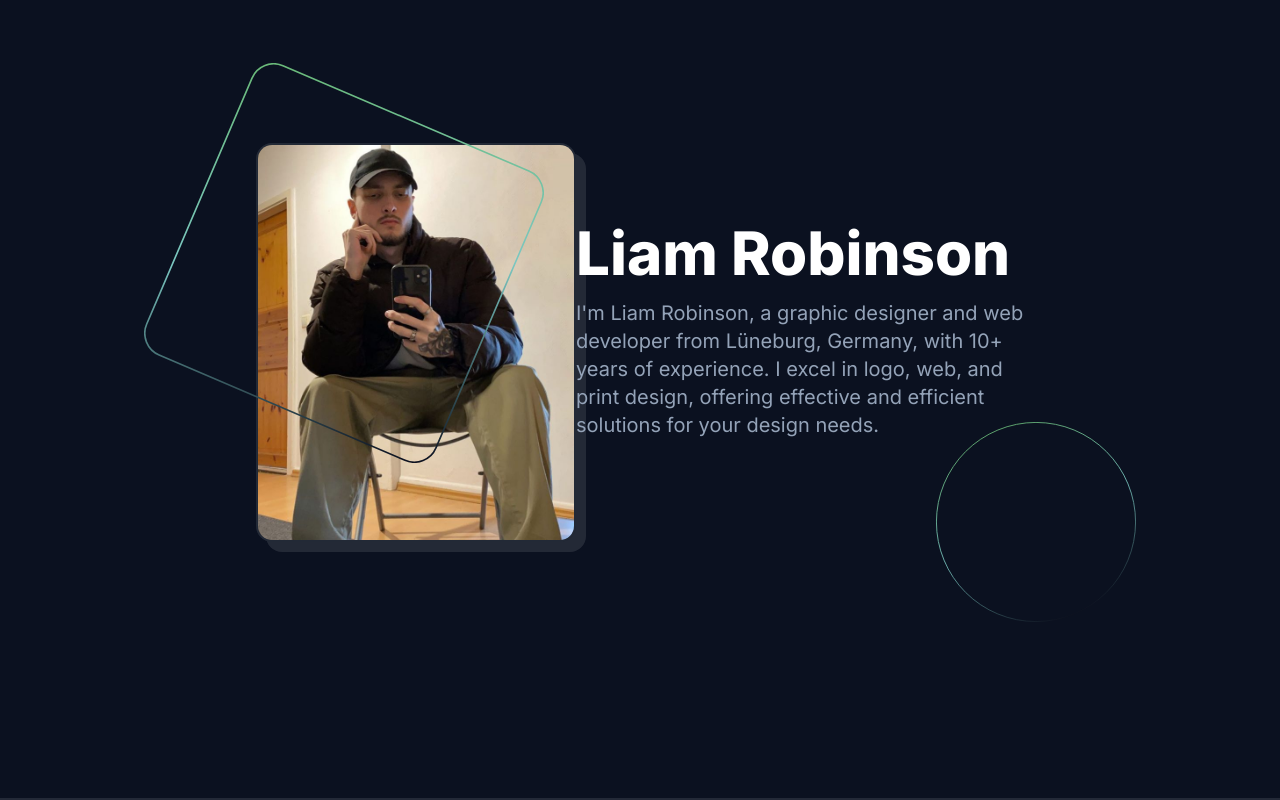
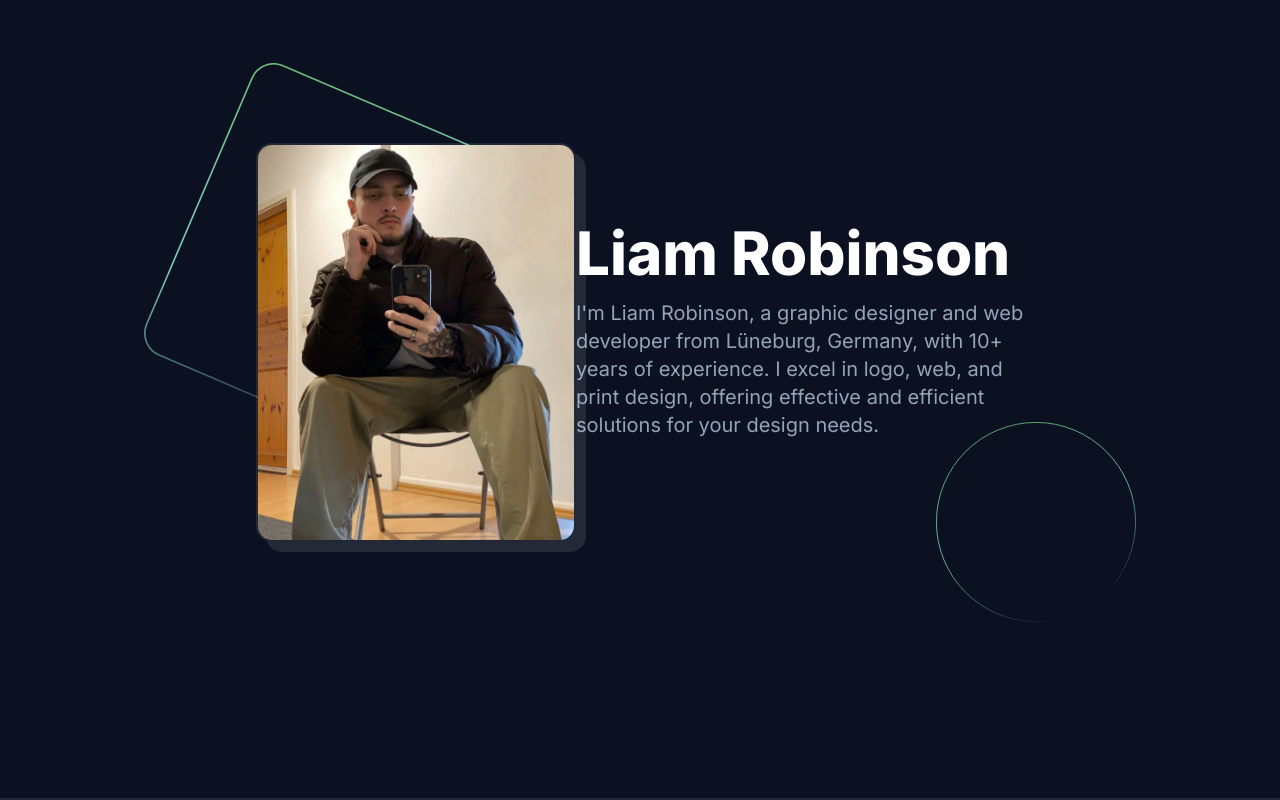
Before and after one commit to MnkyArts/portfolio-website, a Next.js app: page / in a window 1280 px wide. Shown: the part 1027-1827 px from the top of the page. Built offline with nearby package versions, Linux system fonts and the light colour scheme.

Commit message:
forgot z-index

```diff
--- a/src/app/components/About.jsx
+++ b/src/app/components/About.jsx
@@ -8,7 +8,7 @@ const About = () => {
             <div className="col-span-5 mb-6 lg:mb-0 place-self-center lg:place-self-start">
                 <Image
                     src="/img/liam.jpeg"
-                    className="rounded-2xl border-2 border-[#e5e7eb1c] shadow-[10px_10px_0px_0px_rgba(255,255,255,.10)]"
+                    className="rounded-2xl border-2 relative z-10 border-[#e5e7eb1c] shadow-[10px_10px_0px_0px_rgba(255,255,255,.10)]"
                     alt="an image of Liam Robinson"
                     width={400}
                     height={600}
```
